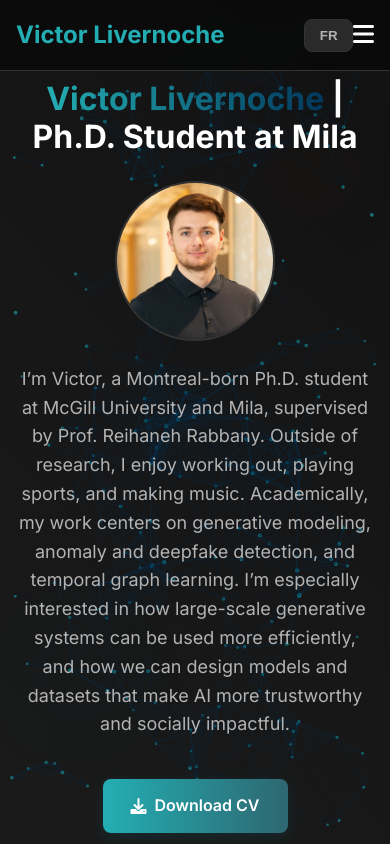
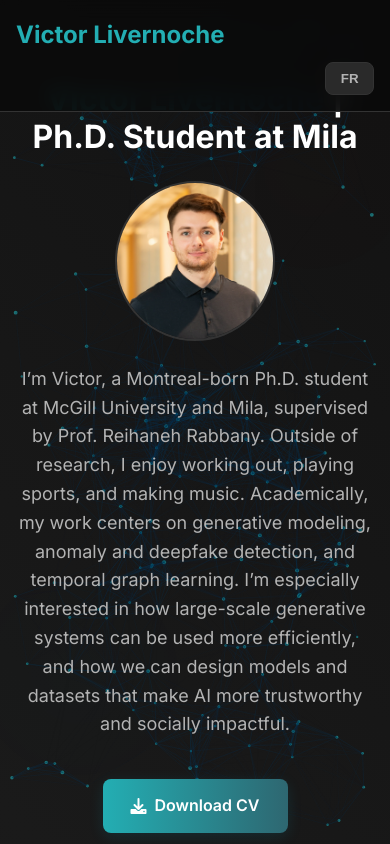
Before and after one commit to vicliv/portfolio, a plain HTML site: page index.html in a window 390 px wide. Shown: the top 844 px of the page. Drawn offline with Linux system fonts and the light colour scheme; animation ran at ten frames a second.

Commit message:
updated with new publications and fixed mobile menu

```diff
--- a/index.html
+++ b/index.html
@@ -151,9 +151,20 @@
                 <h2 class="section-title" data-i18n="pubs.title">Publications</h2>
                 <div class="publications-grid">
                     <div class="publication-card">
-                        <h3>OpenFake: An Open Dataset and Platform Toward Large-Scale Deepfake Detection</h3>
+                        <h3>Deepfakes in the 2025 Canadian Election: Prevalence, Partisanship, and Platform Dynamics</h3>
+                        <p class="publication-authors">Victor Livernoche, Andreea Musulan, Zachary Yang, Jean-François Godbout, Reihaneh Rabbany</p>
+                        <p class="publication-meta" data-i18n="pubs.deepfakes_meta">[UNDER REVIEW] Submitted to The Web Conference 2026 — Short Paper Track</p>
+                        <p class="publication-abstract" data-i18n="pubs.deepfakes_abs">
+                            Concerns about AI-generated political content are growing, yet there is limited empirical evidence on how deepfakes actually appear and circulate across social platforms during major events in democratic countries. In this study, we present one of the first in-depth analyses of how these realistic synthetic media shape the political landscape online, focusing specifically on the 2025 Canadian federal election. By analyzing 187,778 posts from X, Bluesky, and Reddit with a high-accuracy detection framework trained on a diverse set of modern generative models, we find that 5.86% of election-related images were deepfakes. Right-leaning accounts shared them more frequently, with 8.66% of their posted images flagged compared to 4.42% for left-leaning users, often with defamatory or conspiratorial intent. Yet, most detected deepfakes were benign or non-political, and harmful ones drew little attention, accounting for only 0.12% of all views on X. Overall, deepfakes were present in the election conversation, but their reach was modest, and realistic fabricated images, although less common, drew higher engagement, highlighting growing concerns about their potential misuse.
+                        </p>
+                        <div class="publication-links">
+                            <a href="https://arxiv.org/abs/2512.13915" class="btn-small" data-i18n="pubs.preprint">Preprint</a>
+                        </div>
+                    </div>
+                    <div class="publication-card">
+                        <h3>OpenFake: An Open Dataset and Platform Toward Real-World Deepfake Detection</h3>
                         <p class="publication-authors">Victor Livernoche, Akshatha Arodi, Andreea Musulan, Zachary Yang, Adam Salvail-Berard, Gaétan Marceau Caron, Jean-François Godbout, Reihaneh Rabbany</p>
-                        <p class="publication-meta" data-i18n="pubs.openfake_meta">Under review • Submitted to NeurIPS Datasets & Benchmarks 2025</p>
+                        <p class="publication-meta" data-i18n="pubs.openfake_meta">Under review • Submitted to ICLR 2026</p>
                         <p class="publication-abstract" data-i18n="pubs.openfake_abs">
                             Large-scale dataset and crowdsourced platform for deepfake detection; coauthors include Arodi, Musulan, Yang, Salvail‑Berard, Marceau Caron, Godbout, and Rabbany.
                         </p>
--- a/script.js
+++ b/script.js
@@ -204,6 +204,8 @@ document.addEventListener('DOMContentLoaded', function() {
             'pubs.title': 'Publications',
             'pubs.openfake_meta': 'Under review • Submitted to NeurIPS Datasets & Benchmarks 2025',
             'pubs.openfake_abs': 'OpenFake is a politically focused benchmark for modern deepfake detection. It pairs ~3M real images with captions and 963k high‑quality synthetic images from proprietary and open‑source generators, maps misinformation modalities seen on social media, and includes a human‑perception study showing recent proprietary models are hard to distinguish. A crowdsourced adversarial platform continually adds challenging fakes to keep detectors robust.',
+            'pubs.deepfakes_meta': '[UNDER REVIEW] Submitted to The Web Conference 2026 — Short Paper Track',
+            'pubs.deepfakes_abs': 'Concerns about AI-generated political content are growing, yet there is limited empirical evidence on how deepfakes actually appear and circulate across social platforms during major events in democratic countries. In this study, we analyze 187,778 posts from X, Bluesky, and Reddit during the 2025 Canadian federal election with a high-accuracy detection framework. We find that 5.86% of election-related images were deepfakes, shared more often by right-leaning accounts (8.66%) than left-leaning users (4.42%). Most detected deepfakes were benign, and harmful ones saw limited reach—just 0.12% of X views—though realistic fabrications drew higher engagement, highlighting their potential misuse.',
             'pubs.preprint': 'Preprint',
             'pubs.paper': 'Paper',
             'pubs.diffusion_meta': 'ICLR 2024 • Spotlight (Top 5%)',
@@ -273,8 +275,10 @@ document.addEventListener('DOMContentLoaded', function() {
             'skills.python': 'Python',
             'skills.pytorch': 'PyTorch',
             'pubs.title': 'Publications',
-            'pubs.openfake_meta': 'En évaluation • Soumis à NeurIPS Datasets & Benchmarks 2025',
+            'pubs.openfake_meta': 'En évaluation • Soumis à ICLR 2026',
             'pubs.openfake_abs': "OpenFake est un benchmark axé sur le politique pour la détection de deepfakes modernes. Il associe ~3 M d’images réelles avec légendes à 963 k d’images synthétiques de haute qualité issues de générateurs propriétaires et open source, cartographie les modalités de désinformation observées sur les réseaux sociaux et inclut une étude de perception montrant que les modèles propriétaires récents sont difficiles à distinguer. Une plateforme participative adversariale ajoute en continu des cas difficiles pour maintenir la robustesse des détecteurs.",
+            'pubs.deepfakes_meta': '[EN ÉVALUATION] Soumis à The Web Conference 2026 — Short Paper Track',
+            'pubs.deepfakes_abs': "Les inquiétudes envers les contenus politiques générés par l’IA augmentent, mais on dispose de peu de données empiriques sur la présence réelle des deepfakes durant les grands événements démocratiques. Nous analysons 187 778 publications sur X, Bluesky et Reddit pendant la campagne fédérale canadienne de 2025 à l’aide d’un détecteur haute précision entraîné sur des modèles génératifs modernes. Nous montrons que 5,86 % des images liées à l’élection étaient des deepfakes, partagées plus souvent par les comptes de droite (8,66 %) que ceux de gauche (4,42 %). La plupart étaient bénins et les deepfakes nuisibles constituaient seulement 0,12 % des vues sur X, mais les fabrications réalistes suscitaient plus d’engagement, soulignant leur potentiel de mésusage.",
             'pubs.preprint': 'Prépublication',
             'pubs.paper': 'Article',
             'pubs.diffusion_meta': 'ICLR 2024 • Spotlight (Top 5%)',
@@ -495,81 +499,4 @@ document.addEventListener('DOMContentLoaded', function() {
         background.style.transform = `translateY(${rate}px)`;
     });
 
-    // Mobile menu toggle (if needed)
-    function createMobileMenu() {
-        const nav = document.querySelector('.nav-container');
-        const navLinks = document.querySelector('.nav-links');
-
-        // Check if mobile menu button already exists
-        if (document.querySelector('.mobile-menu-btn')) return;
-
-        const mobileMenuBtn = document.createElement('button');
-        mobileMenuBtn.className = 'mobile-menu-btn';
-        mobileMenuBtn.innerHTML = '<i class="fas fa-bars"></i>';
-        mobileMenuBtn.style.cssText = `
-            display: none;
-            background: none;
-            border: none;
-            color: var(--text-primary);
-            font-size: 1.5rem;
-            cursor: pointer;
-        `;
-
-        nav.appendChild(mobileMenuBtn);
-
-        mobileMenuBtn.addEventListener('click', function() {
-            navLinks.classList.toggle('active');
-            const icon = this.querySelector('i');
-            icon.className = navLinks.classList.contains('active') ? 'fas fa-times' : 'fas fa-bars';
-        });
-
-        // Show mobile menu button on small screens
-        function checkScreenSize() {
-            if (window.innerWidth <= 768) {
-                mobileMenuBtn.style.display = 'block';
-                navLinks.style.cssText = `
-                    position: absolute;
-                    top: 100%;
-                    left: 0;
-                    width: 100%;
-                    background: rgba(10, 10, 10, 0.95);
-                    flex-direction: column;
-                    padding: 1rem;
-                    border-top: 1px solid var(--border-color);
-                    transform: translateY(-100%);
-                    opacity: 0;
-                    visibility: hidden;
-                    transition: all 0.3s ease;
-                `;
-            } else {
-                mobileMenuBtn.style.display = 'none';
-                navLinks.style.cssText = '';
-                navLinks.classList.remove('active');
-            }
-        }
-
-        window.addEventListener('resize', checkScreenSize);
-        checkScreenSize();
-    }
-
-    createMobileMenu();
 });
-
-// Add CSS for mobile menu active state
-const style = document.createElement('style');
-style.textContent = `
-    .nav-links.active {
-        transform: translateY(0) !important;
-        opacity: 1 !important;
-        visibility: visible !important;
-    }
-
-    .nav-links a.active {
-        color: var(--primary-color) !important;
-    }
-
-    .nav-links a.active::after {
-        width: 100% !important;
-    }
-`;
-document.head.appendChild(style);
--- a/styles.css
+++ b/styles.css
@@ -561,14 +561,20 @@ body {
 @media (max-width: 768px) {
     .nav-container {
         padding: 1rem;
+        flex-direction: column;
+        align-items: flex-start;
+        gap: 0.5rem;
     }
 
     .nav-links {
         gap: 1rem;
+        flex-wrap: wrap;
+        width: 100%;
     }
 
     .nav-actions {
-        margin-left: auto;
+        margin-left: 0;
+        align-self: flex-end;
     }
 
     .hero-title {
```
Also changed, not shown: 1 other file.
